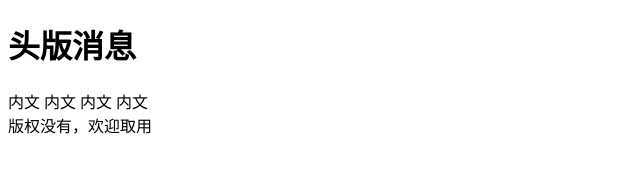
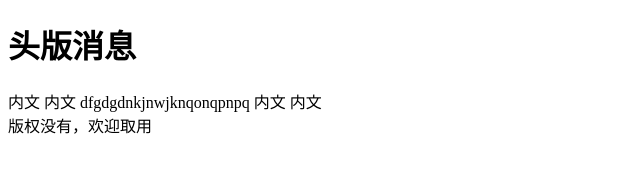
Before and after one commit to dirge360/git-learning, a plain HTML site: page index.html in a window 1280 px wide. Shown: the whole page, without its empty margins (0-640 px from the left). Drawn offline with Linux system fonts and the light colour scheme.

Commit message:
add index.html part

```diff
--- a/index.html
+++ b/index.html
@@ -1 +1,3 @@
-<!DOCTYPE html> <html>   <head>     <meta charset="utf-8">     <title> 首页 </title> </head> <body>   <div class="container">     <h1 id="heading"> 头版消息 </h1>     <div>        内文        内文        内文        内文     </div>     <div id="footer">        版权没有，欢迎取用      </div>    </div>  </body> </html>
+<!DOCTYPE html> <html>   <head>     <meta charset="utf-8">     <title> 首页 </title> </head> <body>   <div class="container">     <h1 id="heading"> 头版消息 </h1>     <div>        内文        内文
+    dfgdgdnkjnwjknqonqpnpq
+    内文        内文     </div>     <div id="footer">        版权没有，欢迎取用      </div>    </div>  </body> </html>
```
